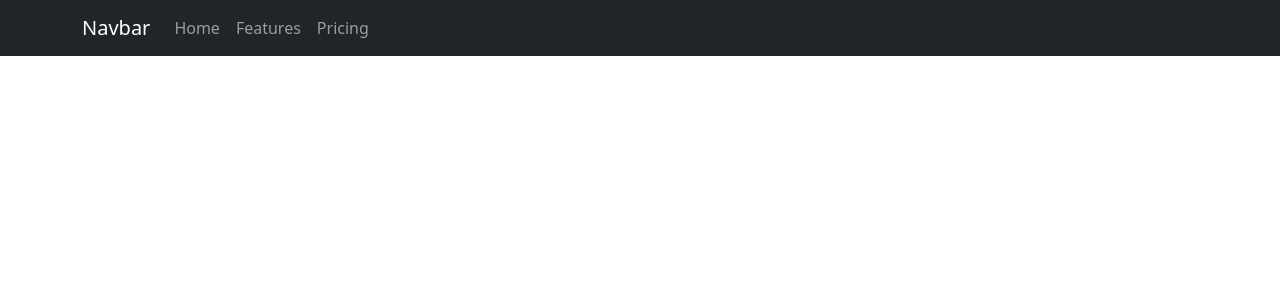
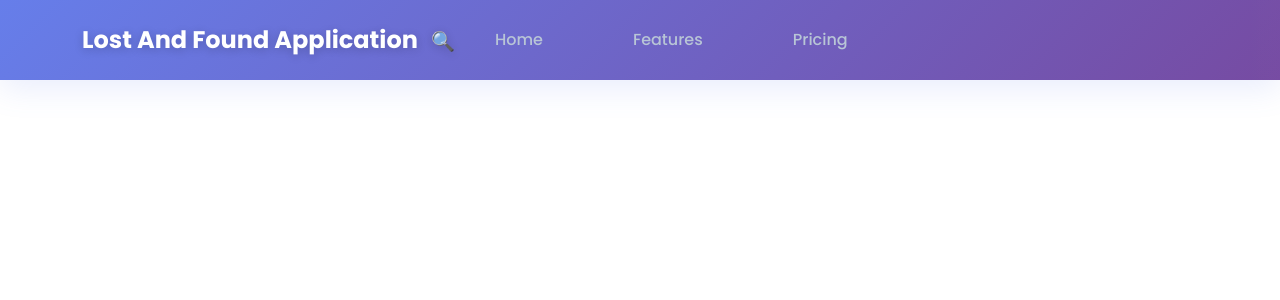
Before and after one commit to dassana002/Lost-And-Found-Application-For-An-Educational-Institute-FrontEnd, a React (Create React App) app: page / in a window 1280 px wide. Shown: the top 300 px of the page. Built offline with nearby package versions, Linux system fonts and the light colour scheme.

Commit message:
NavBar.css file create

```diff
--- a/src/App.tsx
+++ b/src/App.tsx
@@ -1,5 +1,6 @@
 import 'bootstrap/dist/css/bootstrap.min.css';
 import NavBar from "./components/NavBar";
+import "/";
 
 function App() {
   return (
--- /dev/null
+++ b/src/components/NavBar.css
@@ -0,0 +1,241 @@
+/* Lost and Found Application - Creative Navbar Styles */
+
+/* Import Google Fonts */
+@import url('https://fonts.googleapis.com/css2?family=Poppins:wght@400;500;600;700&display=swap');
+
+/* Root Variables for Consistent Theming */
+:root {
+  --primary-gradient: linear-gradient(135deg, #667eea 0%, #764ba2 100%);
+  --secondary-gradient: linear-gradient(135deg, #f093fb 0%, #f5576c 100%);
+  --accent-color: #4facfe;
+  --text-light: #ffffff;
+  --text-muted: #b8c5d6;
+  --shadow-soft: 0 8px 32px rgba(102, 126, 234, 0.15);
+  --shadow-hover: 0 12px 48px rgba(102, 126, 234, 0.25);
+  --border-radius: 12px;
+  --transition: all 0.3s cubic-bezier(0.4, 0, 0.2, 1);
+}
+
+/* Main Navbar Container */
+.navbar {
+  background: var(--primary-gradient) !important;
+  backdrop-filter: blur(20px);
+  border: none !important;
+  box-shadow: var(--shadow-soft);
+  padding: 1rem 0;
+  position: relative;
+  overflow: hidden;
+  font-family: 'Poppins', sans-serif;
+}
+
+/* Animated Background Effect */
+.navbar::before {
+  content: '';
+  position: absolute;
+  top: 0;
+  left: -100%;
+  width: 100%;
+  height: 100%;
+  background: linear-gradient(90deg, transparent, rgba(255, 255, 255, 0.1), transparent);
+  animation: shimmer 3s infinite;
+  z-index: 1;
+}
+
+@keyframes shimmer {
+  0% { left: -100%; }
+  100% { left: 100%; }
+}
+
+/* Container Styling */
+.navbar .container {
+  position: relative;
+  z-index: 2;
+}
+
+/* Brand Styling */
+.navbar-brand {
+  font-weight: 700 !important;
+  font-size: 1.5rem !important;
+  color: var(--text-light) !important;
+  text-decoration: none !important;
+  position: relative;
+  transition: var(--transition);
+  text-shadow: 0 2px 10px rgba(0, 0, 0, 0.2);
+}
+
+.navbar-brand::after {
+  content: '🔍';
+  margin-left: 8px;
+  font-size: 1.2rem;
+  animation: bounce 2s infinite;
+}
+
+@keyframes bounce {
+  0%, 20%, 50%, 80%, 100% { transform: translateY(0); }
+  40% { transform: translateY(-5px); }
+  60% { transform: translateY(-3px); }
+}
+
+.navbar-brand:hover {
+  color: #ffd700 !important;
+  transform: scale(1.05);
+  text-shadow: 0 4px 20px rgba(255, 215, 0, 0.4);
+}
+
+/* Navigation Links Container */
+.navbar-nav {
+  gap: 1rem;
+}
+
+/* Individual Nav Links */
+.nav-link {
+  color: var(--text-muted) !important;
+  font-weight: 500 !important;
+  font-size: 1rem !important;
+  padding: 0.75rem 1.5rem !important;
+  border-radius: var(--border-radius);
+  position: relative;
+  transition: var(--transition);
+  text-decoration: none !important;
+  overflow: hidden;
+}
+
+/* Nav Link Hover Effects */
+.nav-link::before {
+  content: '';
+  position: absolute;
+  top: 0;
+  left: -100%;
+  width: 100%;
+  height: 100%;
+  background: var(--secondary-gradient);
+  transition: var(--transition);
+  z-index: -1;
+  border-radius: var(--border-radius);
+}
+
+.nav-link:hover::before {
+  left: 0;
+}
+
+.nav-link:hover {
+  color: var(--text-light) !important;
+  transform: translateY(-2px);
+  box-shadow: 0 8px 25px rgba(245, 87, 108, 0.3);
+}
+
+/* Active Link Styling */
+.nav-link.active,
+.nav-link:focus {
+  color: var(--text-light) !important;
+  background: var(--secondary-gradient);
+  box-shadow: 0 4px 15px rgba(245, 87, 108, 0.2);
+}
+
+/* Icon Additions for Each Link */
+.nav-link[href="#home"]::after {
+  content: '🏠';
+  margin-left: 6px;
+  opacity: 0;
+  transform: translateX(-10px);
+  transition: var(--transition);
+}
+
+.nav-link[href="#features"]::after {
+  content: '⭐';
+  margin-left: 6px;
+  opacity: 0;
+  transform: translateX(-10px);
+  transition: var(--transition);
+}
+
+.nav-link[href="#pricing"]::after {
+  content: '💰';
+  margin-left: 6px;
+  opacity: 0;
+  transform: translateX(-10px);
+  transition: var(--transition);
+}
+
+.nav-link:hover::after {
+  opacity: 1;
+  transform: translateX(0);
+}
+
+/* Mobile Responsiveness */
+@media (max-width: 991.98px) {
+  .navbar-brand {
+    font-size: 1.3rem !important;
+  }
+
+  .nav-link {
+    padding: 0.5rem 1rem !important;
+    margin: 0.25rem 0;
+  }
+
+  .navbar-nav {
+    gap: 0.5rem;
+    margin-top: 1rem;
+  }
+}
+
+@media (max-width: 575.98px) {
+  .navbar {
+    padding: 0.75rem 0;
+  }
+
+  .navbar-brand {
+    font-size: 1.1rem !important;
+  }
+
+  .nav-link {
+    font-size: 0.9rem !important;
+  }
+}
+
+/* Custom Scrollbar for Navbar if Overflow */
+.navbar::-webkit-scrollbar {
+  height: 4px;
+}
+
+.navbar::-webkit-scrollbar-track {
+  background: rgba(255, 255, 255, 0.1);
+  border-radius: 2px;
+}
+
+.navbar::-webkit-scrollbar-thumb {
+  background: var(--accent-color);
+  border-radius: 2px;
+}
+
+.navbar::-webkit-scrollbar-thumb:hover {
+  background: #357abd;
+}
+
+/* Additional Enhancement: Pulse Effect on Load */
+.navbar {
+  animation: fadeInDown 0.8s ease-out;
+}
+
+@keyframes fadeInDown {
+  0% {
+    opacity: 0;
+    transform: translateY(-30px);
+  }
+  100% {
+    opacity: 1;
+    transform: translateY(0);
+  }
+}
+
+/* Focus States for Accessibility */
+.nav-link:focus {
+  outline: 2px solid var(--accent-color);
+  outline-offset: 2px;
+}
+
+.navbar-brand:focus {
+  outline: 2px solid #ffd700;
+  outline-offset: 2px;
+  border-radius: 4px;
+}
--- a/src/components/NavBar.tsx
+++ b/src/components/NavBar.tsx
@@ -1,4 +1,5 @@
 import { Container, Nav, Navbar } from "react-bootstrap";
+import './NavBar.css';
 
 function NavBar() {
     return (
@@ -6,7 +7,7 @@ function NavBar() {
             <>
                 <Navbar bg="dark" data-bs-theme="dark">
                     <Container>
-                        <Navbar.Brand href="#home">Navbar</Navbar.Brand>
+                        <Navbar.Brand href="#home">Lost And Found Application </Navbar.Brand>
                         <Nav className="me-auto">
                             <Nav.Link href="#home">Home</Nav.Link>
                             <Nav.Link href="#features">Features</Nav.Link>
```
